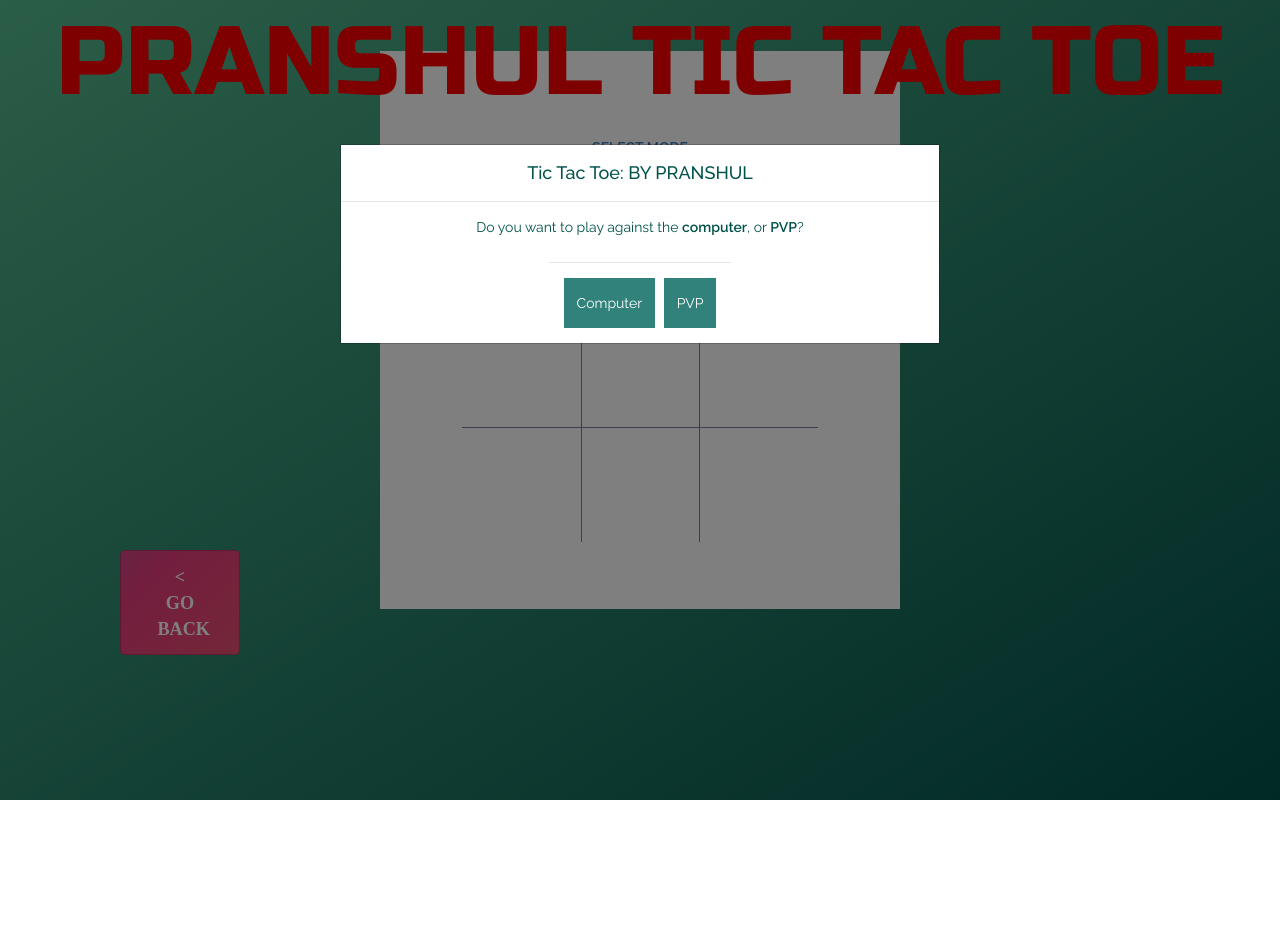
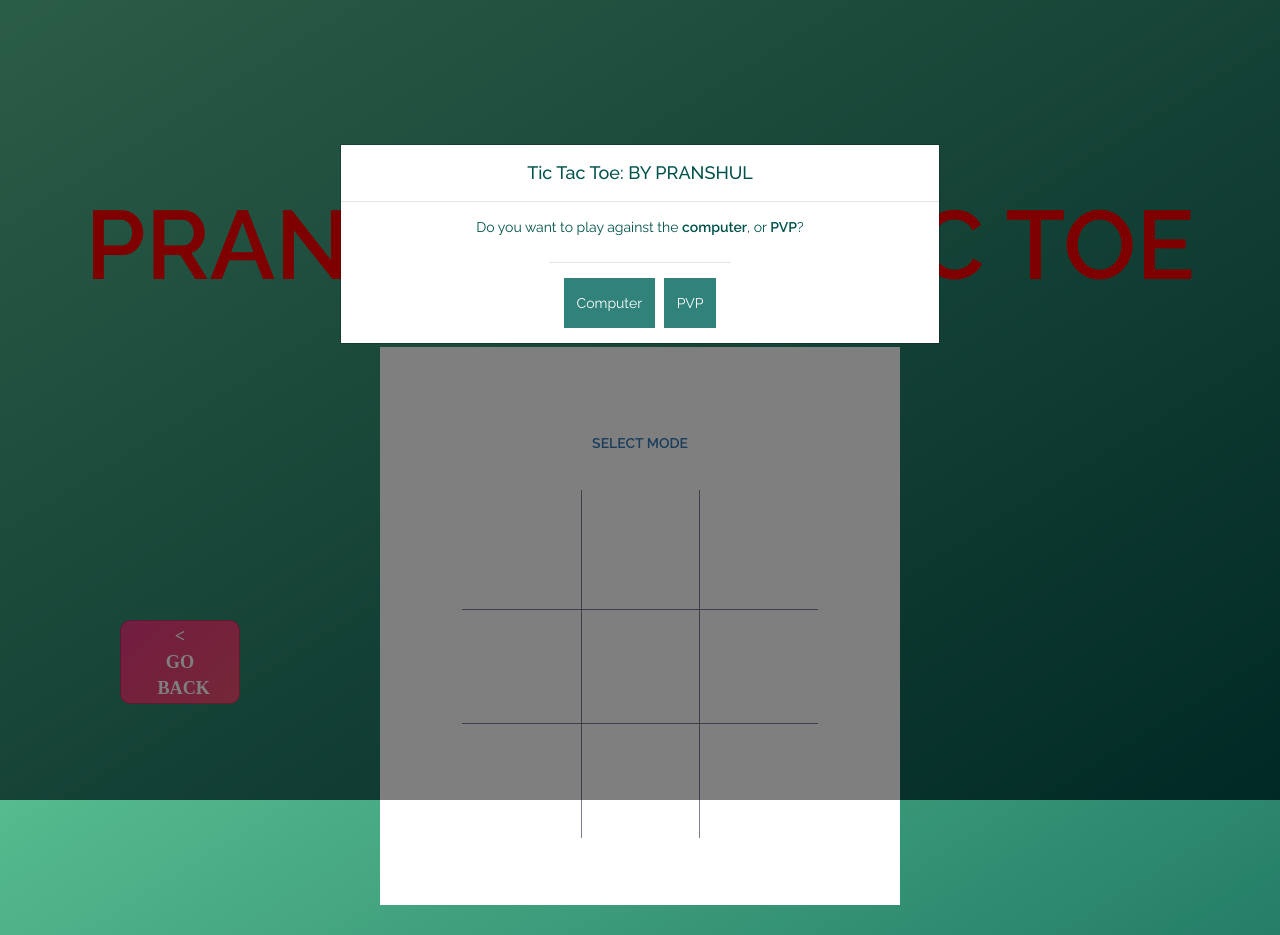
Before and after one commit to PranshulGG/tictak, a plain HTML site: page index.html in a window 1280 px wide. Before the commit the page ends 800 px from the top, so only its background shows below. Drawn offline with nearby package versions, Linux system fonts and the light colour scheme.

Commit message:
Update style.css

```diff
--- a/style.css
+++ b/style.css
@@ -32,7 +32,7 @@ body {
   }
 
 .header h1 {
-    color: #f5f5f500;
+    color: #09ff0100;
     font-size: 42px;
     font-weight: 200;
   }
@@ -94,7 +94,7 @@ body {
     color: #FFFFFF;
   }
 
-  h1 span {
+   h1 span {
     border: 1px solid #7d7d94;
     height: 120px;
     width: 120px;
@@ -102,22 +102,22 @@ body {
     padding-top: 30%;
     font-size: 40px;
     font-weight: 200;
-  }
-  svg  {
-    font-family: 'Russo One', sans-serif;
-    position: absolute;
-    width: 100%; height: 100%;
-    display: grid;
-    bottom:  340px;
-    left: 0px;
+   }
 
-  }
-  svg text {
+    svg{
+      position: relative;
+      top: 100px;
+      font-weight: bold;
+    }
+
+   svg text {
     text-transform: uppercase;
     animation: stroke 5s infinite alternate;
     stroke-width: 2;
     stroke: #e100ff;
     font-size: 100px;
+
+    position: relative;
 
   }
   @keyframes stroke {
@@ -135,12 +135,12 @@ body {
   .btnop{
     background-color: #23D5AB;
     border: 1px solid rgba(0,0,0,.2);
-    border-radius: 5px;
+    border-radius: 10px;
     color: #ffffff;
     display: inline-block;
     font-size: 1.3em;
     font-weight: bold;
-    padding: .7em 2em;
+    padding: .1em 2em;
     text-align: center;
 
     text-decoration: none;
@@ -148,7 +148,7 @@ body {
     width: 120px;
      position: absolute;
      left: 120px;
-     top: 550px;
+     top: 620px;
      font-family: Days One;
   }
   .btn--gradient {
```
